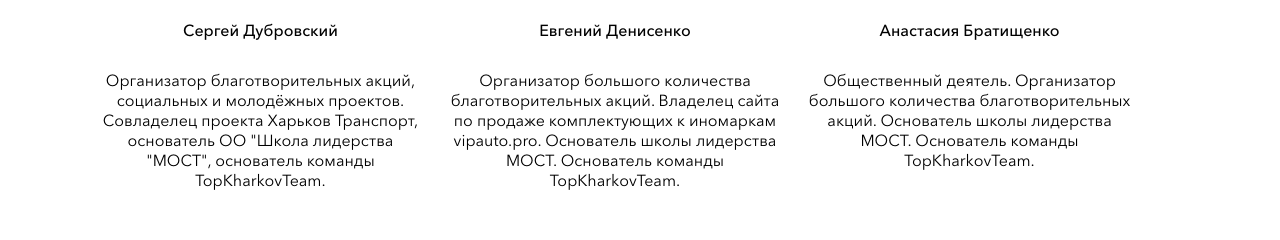
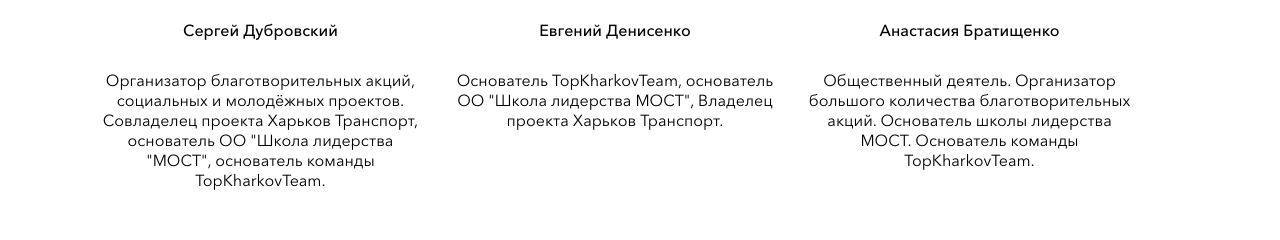
Before and after one commit to most-it/most.org.ua, a plain HTML site: page index.html in a window 1280 px wide. Shown: the part 3256-3496 px from the top of the page. Drawn offline with Linux system fonts and the light colour scheme; a script that the page names is missing.

Commit message:
denisenko fix

```diff
--- a/index.html
+++ b/index.html
@@ -244,7 +244,7 @@
 
 						<img src="img/founders/f_1.jpg" alt="">
 						<p class="name">Евгений Денисенко</p>
-						<p class="desc">Организатор большого количества благотворительных акций. Владелец сайта по продаже комплектующих к иномаркам vipauto.pro. Основатель школы лидерства МОСТ. Основатель команды TopKharkоvTeam. </p>
+						<p class="desc">Основатель TopKharkovTeam, основатель ОО "Школа лидерства МОСТ", Владелец проекта Харьков Транспорт.</p>
 					</li>
 
 					<li>
```
